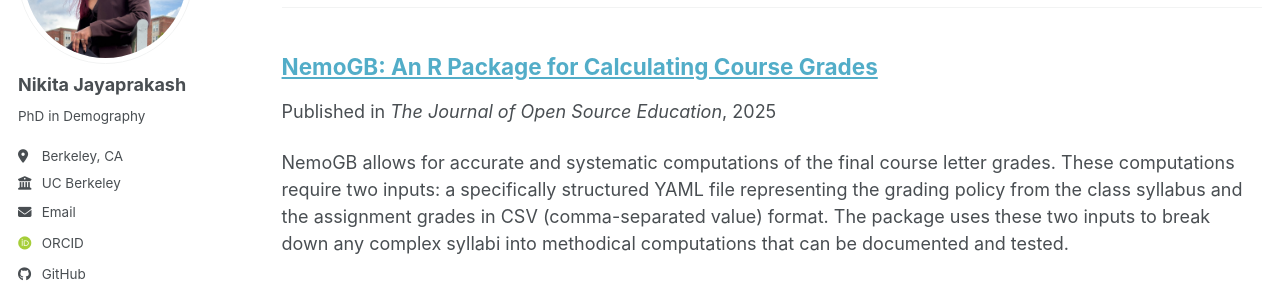
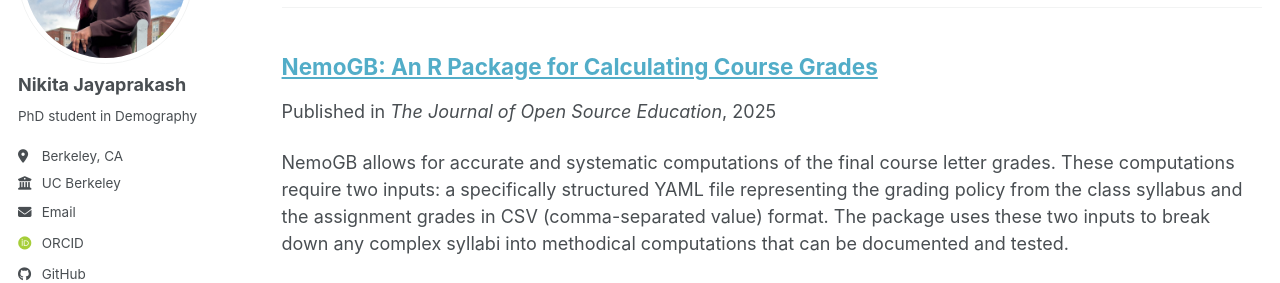
Before and after one commit to nikita-jaya/nikita-jaya.github.io, a Jekyll site: the page built from _pages/publications.html, in a window 1280 px wide. Shown: the part 212-495 px from the top of the page. Built offline with Jekyll 4.4.1, drawn with Linux system fonts in a browser that asks for light colours; some web fonts are replaced; a script bundle is joined from its source files by our own code; library files that are not in the unit come from our copies.

Commit message:
Update bio to reflect current status as a student

```diff
--- a/_config.yml
+++ b/_config.yml
@@ -26,7 +26,7 @@ author:
   avatar           : "nj.jpg"
   name             : "Nikita Jayaprakash"
   pronouns         :
-  bio              : "PhD in Demography"
+  bio              : "PhD student in Demography"
   location         : "Berkeley, CA"
   employer         : "UC Berkeley"
   uri              : # URL
```
